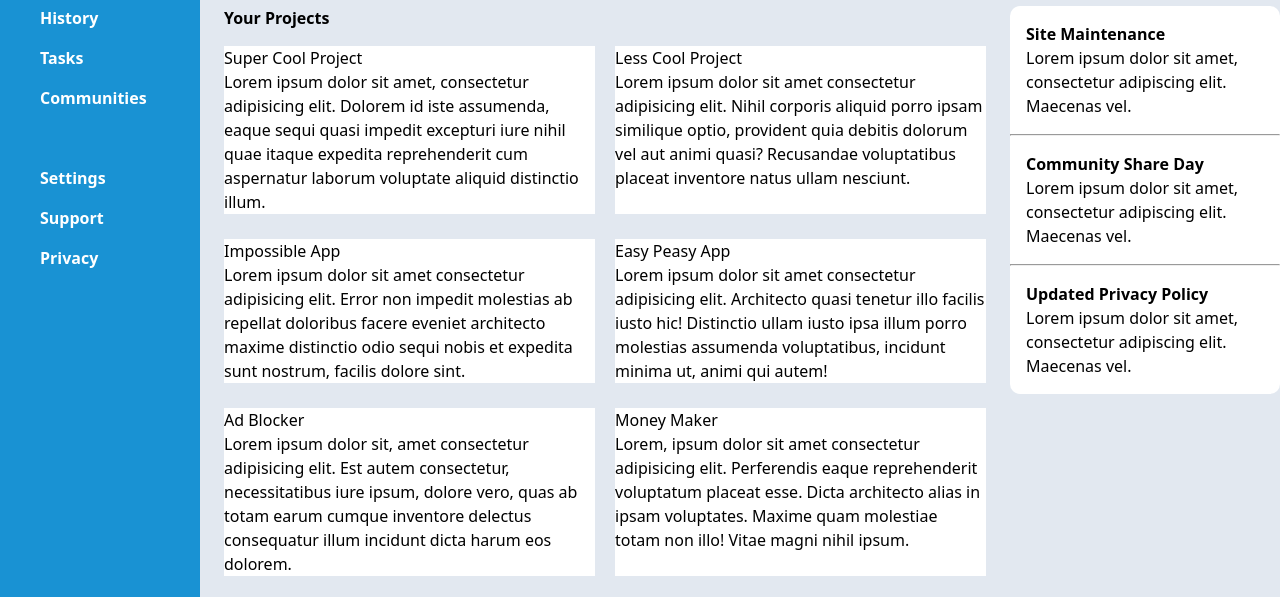
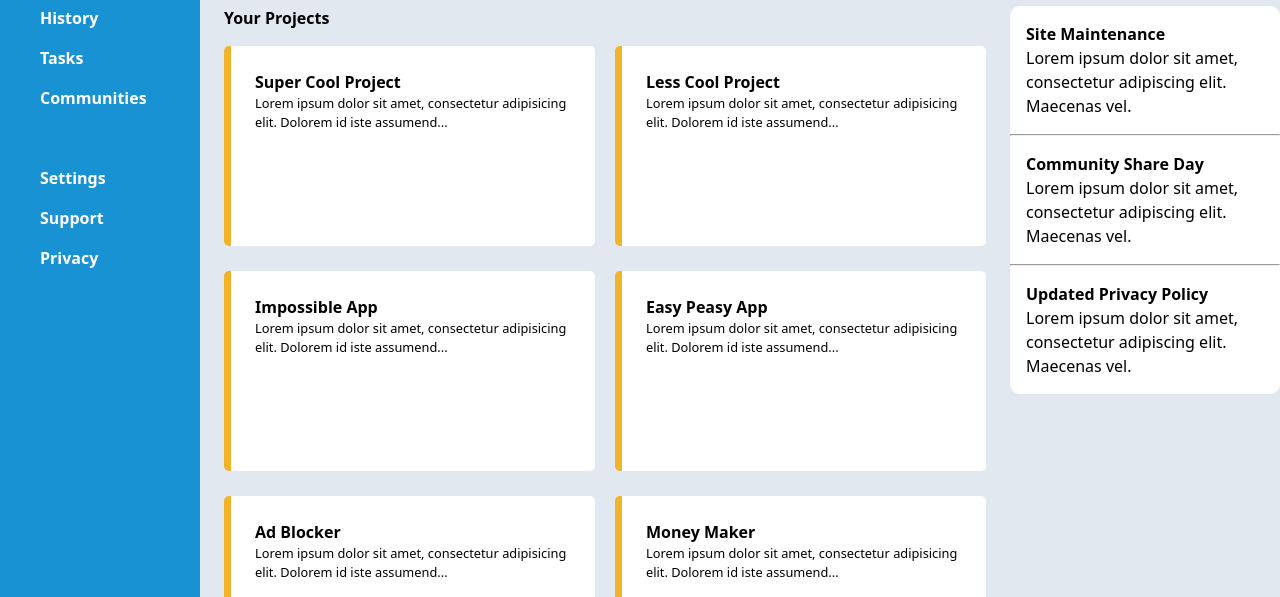
Before and after one commit to ProgramJones/Odin-Admin-Dashboard, a plain HTML site: page index.html in a window 1280 px wide. Shown: the part 194-791 px from the top of the page. Drawn offline with Linux system fonts and the light colour scheme.

Commit message:
Added basic styling to the project card buttons.

```diff
--- a/index.html
+++ b/index.html
@@ -87,10 +87,7 @@
                 <div class="project-card">
                     <div class="project-card-text">
                         <p>Super Cool Project</p>
-                        <p>Lorem ipsum dolor sit amet, consectetur adipisicing elit. Dolorem id iste assumenda, eaque
-                            sequi
-                            quasi impedit excepturi iure nihil quae itaque expedita reprehenderit cum aspernatur laborum
-                            voluptate aliquid distinctio illum.</p>
+                        <p>Lorem ipsum dolor sit amet, consectetur adipisicing elit. Dolorem id iste assumend...</p>
                     </div>
                     <div class="project-card-icons">
                         <div class="favorite"></div>
@@ -101,9 +98,7 @@
                 <div class="project-card">
                     <div class="project-card-text">
                         <p>Less Cool Project</p>
-                        <p>Lorem ipsum dolor sit amet consectetur adipisicing elit. Nihil corporis aliquid porro ipsam
-                            similique optio, provident quia debitis dolorum vel aut animi quasi? Recusandae voluptatibus
-                            placeat inventore natus ullam nesciunt.</p>
+                        <p>Lorem ipsum dolor sit amet, consectetur adipisicing elit. Dolorem id iste assumend...</p>
                     </div>
                     <div class="project-card-icons">
                         <div class="favorite"></div>
@@ -114,11 +109,7 @@
                 <div class="project-card">
                     <div class="project-card-text">
                         <p>Impossible App</p>
-                        <p>Lorem ipsum dolor sit amet consectetur adipisicing elit. Error non impedit molestias ab
-                            repellat
-                            doloribus facere eveniet architecto maxime distinctio odio sequi nobis et expedita sunt
-                            nostrum,
-                            facilis dolore sint.</p>
+                        <p>Lorem ipsum dolor sit amet, consectetur adipisicing elit. Dolorem id iste assumend...</p>
                     </div>
                     <div class="project-card-icons">
                         <div class="favorite"></div>
@@ -129,11 +120,7 @@
                 <div class="project-card">
                     <div class="project-card-text">
                         <p>Easy Peasy App</p>
-                        <p>Lorem ipsum dolor sit amet consectetur adipisicing elit. Architecto quasi tenetur illo
-                            facilis
-                            iusto hic! Distinctio ullam iusto ipsa illum porro molestias assumenda voluptatibus,
-                            incidunt
-                            minima ut, animi qui autem!</p>
+                        <p>Lorem ipsum dolor sit amet, consectetur adipisicing elit. Dolorem id iste assumend...</p>
                     </div>
                     <div class="project-card-icons">
                         <div class="favorite"></div>
@@ -144,10 +131,7 @@
                 <div class="project-card">
                     <div class="project-card-text">
                         <p>Ad Blocker</p>
-                        <p>Lorem ipsum dolor sit, amet consectetur adipisicing elit. Est autem consectetur,
-                            necessitatibus
-                            iure ipsum, dolore vero, quas ab totam earum cumque inventore delectus consequatur illum
-                            incidunt dicta harum eos dolorem.</p>
+                        <p>Lorem ipsum dolor sit amet, consectetur adipisicing elit. Dolorem id iste assumend...</p>
                     </div>
                     <div class="project-card-icons">
                         <div class="favorite"></div>
@@ -158,10 +142,7 @@
                 <div class="project-card">
                     <div class="project-card-text">
                         <p>Money Maker</p>
-                        <p>Lorem, ipsum dolor sit amet consectetur adipisicing elit. Perferendis eaque reprehenderit
-                            voluptatum placeat esse. Dicta architecto alias in ipsam voluptates. Maxime quam molestiae
-                            totam
-                            non illo! Vitae magni nihil ipsum.</p>
+                        <p>Lorem ipsum dolor sit amet, consectetur adipisicing elit. Dolorem id iste assumend...</p>
                     </div>
                     <div class="project-card-icons">
                         <div class="favorite"></div>
--- a/styles/style.css
+++ b/styles/style.css
@@ -96,6 +96,18 @@ header #bottom-of-header {
 
 .project-card {
     background-color: white;
+    border-left: 7px solid #F0B329;
+    border-radius: 5px;
+    padding: 24px;
+    height: 200px;
+}
+
+.project-card-text p:first-child {
+    font-weight: bold;
+}
+
+.project-card-text p:last-child {
+    font-size: .8rem;
 }
 
 #announcements {
```
